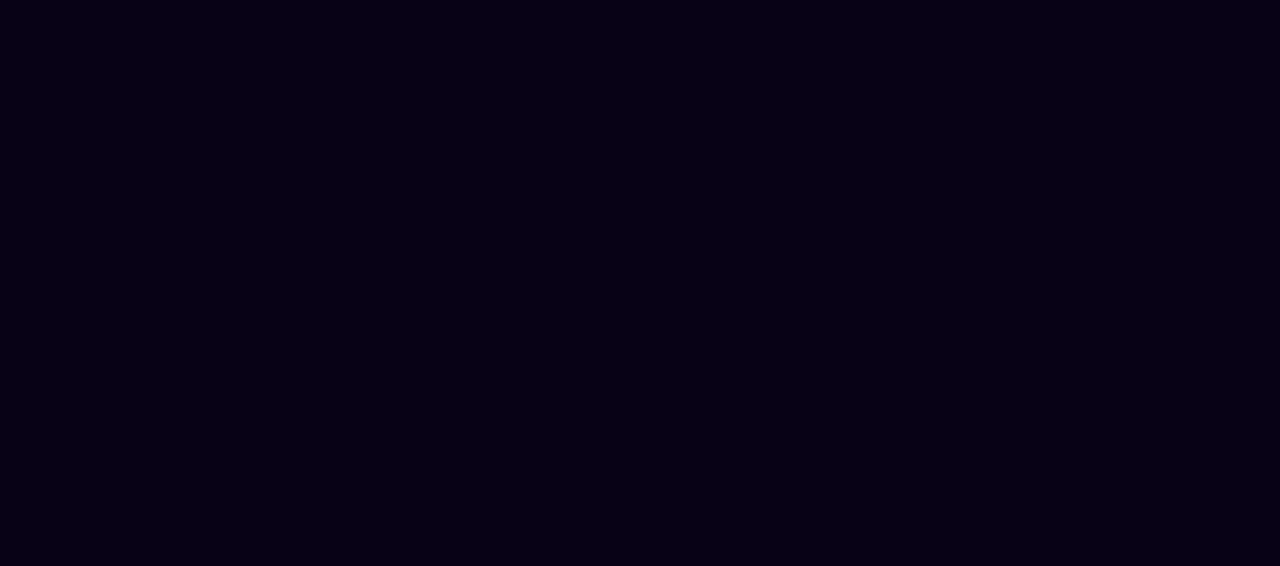
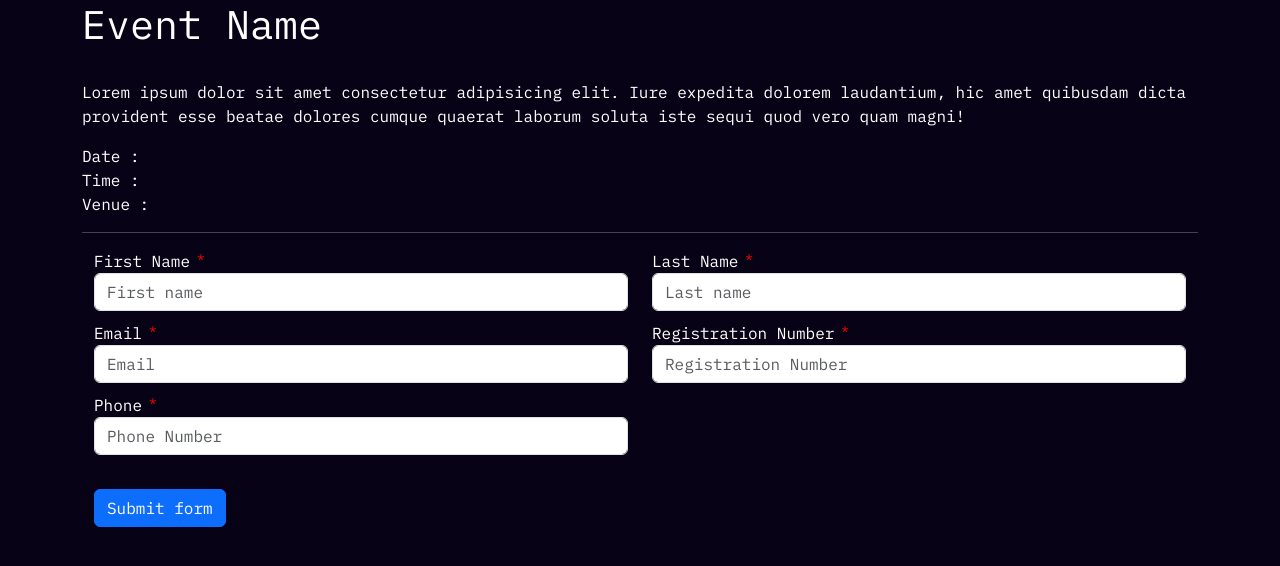
Before and after one commit to harshkanoje/e-cell_website, a React (Create React App) app: page /Forms.jsx in a window 1280 px wide. Before the commit this address had no page. Shown: the top 566 px of the page. Built offline with nearby package versions, Linux system fonts and the light colour scheme.

Commit message:
Added Registration Forms

```diff
--- a/src/App.js
+++ b/src/App.js
@@ -3,6 +3,7 @@ import { BrowserRouter, Routes, Route } from "react-router-dom";
 import './App.css';
 import Main from './Main';
 import Technical from './components/Team/Technical';
+import Forms from './components/Forms/Forms';
 
 
 function App() {
@@ -15,6 +16,7 @@ function App() {
 
 
           <Route path="/e-cell-technical" element={<Technical />} />
+          <Route path="Forms.jsx" element={<Forms />} />
         </Routes>
       </BrowserRouter>
     </div>
--- a/src/components/Dashboard/Dashboard.jsx
+++ b/src/components/Dashboard/Dashboard.jsx
@@ -8,7 +8,7 @@ import BackgroundLight from '../../images/background-light.svg';
 import Typewriter from 'react-typewriter-effect';
 import './Typewriter';
 // import PopUp from './PopUp';
-import bizgenesis from '../../images/bizgenesis.png';
+// import bizgenesis from '../../images/bizgenesis.png';
 
 
 
--- a/src/components/Dashboard/PopUp.jsx
+++ b/src/components/Dashboard/PopUp.jsx
@@ -26,8 +26,9 @@
 // };
 
 // export default PopUp;
-import React, { useEffect, useState } from 'react';
+import React, { useEffect, useState, } from 'react';
 import './PopUp.css';
+import { Link } from 'react-router-dom';
 
 
 const Popup = ({ imageUrl }) => {
@@ -49,8 +50,9 @@ const Popup = ({ imageUrl }) => {
     <div className="popup-overlay">
       <div className="popup-content">
       <button className="close-button" onClick={onClose}> ❌ </button>
-
+      <Link to="/Forms.jsx">
         <img src={imageUrl} alt="Popup" />
+      </Link>
 
       </div>
     </div>
--- /dev/null
+++ b/src/components/Forms/Forms.jsx
@@ -0,0 +1,92 @@
+import React from 'react'
+
+const Forms = () => {
+    return (
+        <div className="container">
+            <h1 color='#fff'>Event Name</h1>
+            <br />
+            <p style={{ color: '#fff' }}>
+                Lorem ipsum dolor sit amet consectetur adipisicing elit. Iure expedita dolorem laudantium,
+                hic amet quibusdam dicta provident esse beatae dolores cumque quaerat laborum soluta iste sequi quod vero quam magni!
+            </p>
+            <p style={{ color: '#fff' }}>
+                Date :
+                <br />
+                Time :
+                <br />
+                Venue :
+            </p>
+            <hr className="border-top border-white" />
+            <form>
+                <div class="row">
+                    <div class="col">
+                        <label for="FirstName" style={{ color: '#fff' }}>First Name
+                            <sup style={{ color: '#ff0000' }}> * </sup>                        </label>
+                        <input type="text" class="form-control" placeholder="First name" required />
+                    </div>
+                    <div class="col">
+                        <label for="FirstName" style={{ color: '#fff' }}>Last Name
+                            <sup style={{ color: '#ff0000' }}> * </sup>                        </label>
+
+                        <input type="text" class="form-control" placeholder="Last name" required />
+                    </div>
+                    <br />
+                    <br />
+                    <br />
+
+                    <div class="row">
+                        <div class="form-group col-md-6">
+                            <label for="inputEmail4" style={{ color: '#fff' }}>Email<sup style={{ color: '#ff0000' }}> * </sup></label>
+                            <input type="email" class="form-control" id="inputEmail4" placeholder="Email" required />
+                        </div>
+                        <br />
+                        <br />
+                        <br />
+                        <div class="form-group col-md-6">
+                            <label for="registraionNo" style={{ color: '#fff' }}>Registration Number
+                                <sup style={{ color: '#ff0000' }}> * </sup>
+                            </label>
+                            <input type="text" class="form-control" placeholder="Registration Number" maxLength={10} required />
+                        </div>
+
+                        <br />
+                        <br />
+                        <br />
+
+                        <div className="form-group col-md-6">
+                            <label htmlFor="phoneNumber" style={{ color: '#fff' }}>
+                                Phone
+                                <sup style={{ color: '#ff0000' }}> *</sup>
+                            </label>
+                            <div className="input-group">
+
+                                <input
+                                    type="tel"
+                                    className="form-control"
+                                    id="phoneNumber"
+                                    placeholder="Phone Number"
+                                    maxLength={10}
+                                    required
+                                />
+                            </div>
+                        </div>
+
+
+                        <br />
+                        <br />
+                        <br />
+                        <br />
+
+                        <div class="mb-3">
+                            <button class="btn btn-primary" type="submit" >Submit form</button>
+                        </div>
+
+                    </div>
+                </div>
+            </form>
+
+        </div>
+    )
+}
+
+export default Forms
```
